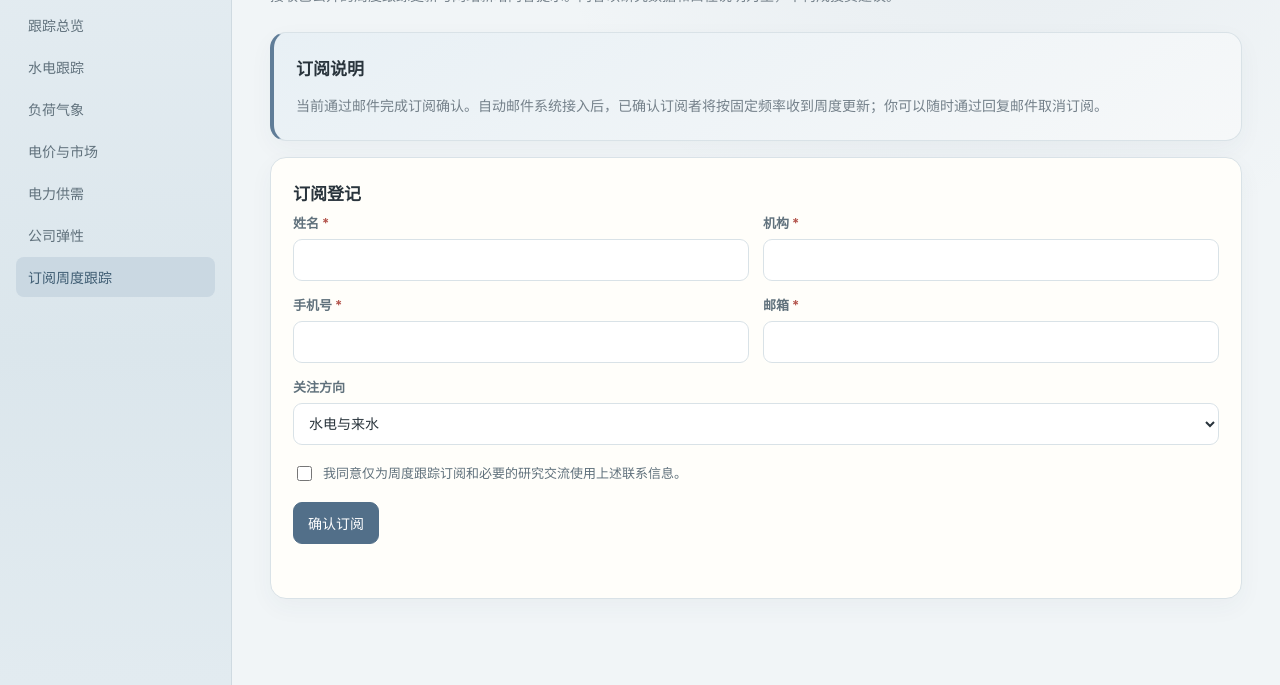
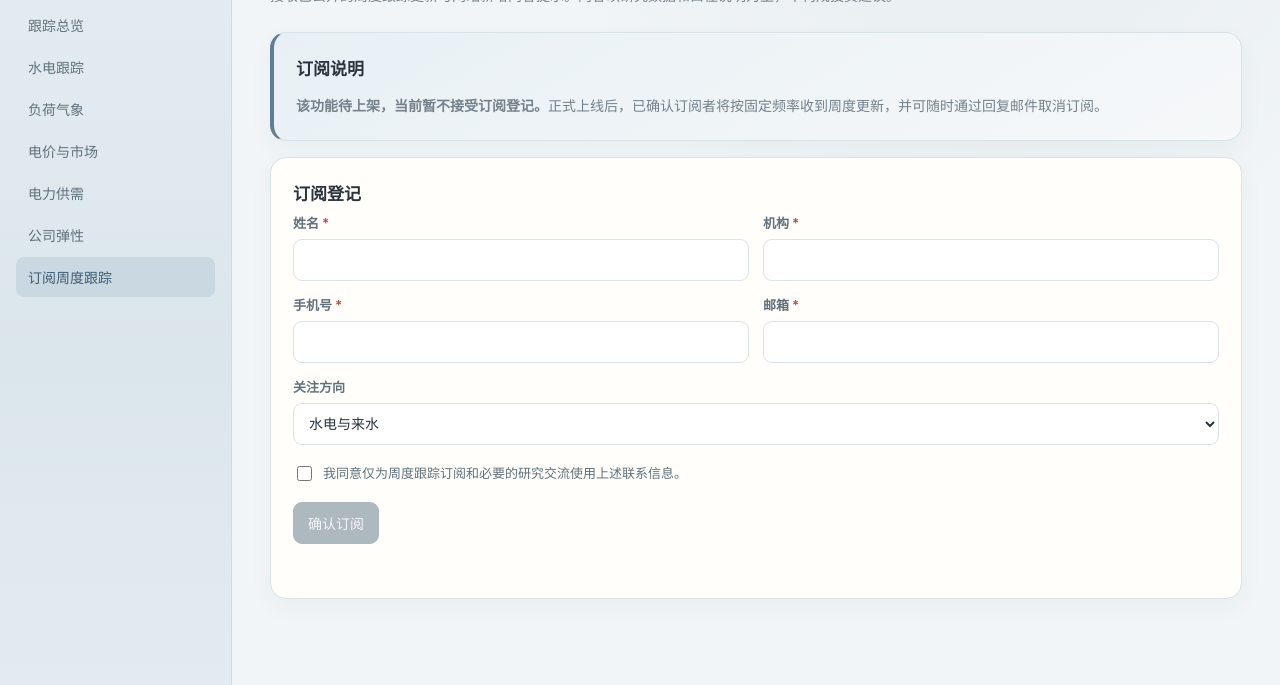
Before and after one commit to dengsiping97-lab/power-data-workbench, a website: page subscribe.html in a window 1280 px wide. Shown: the part 115-800 px from the top of the page. Drawn offline with Linux system fonts and the light colour scheme.

Commit message:
feat: mark subscription as coming soon

```diff
--- a/assets/engagement.css
+++ b/assets/engagement.css
@@ -84,6 +84,7 @@ h1 { margin: 0; font-size: clamp(27px, 2.3vw, 38px); letter-spacing: -.035em; li
 .eng-consent input { width: 15px; height: 15px; margin-top: 3px; accent-color: #526f89; }
 .eng-submit { min-height: 40px; margin-top: 18px; padding: 10px 14px; border: 1px solid #526f89; border-radius: 9px; color: #fff; background: #526f89; font: inherit; font-size: 14px; cursor: pointer; }
 .eng-submit:hover { border-color: #3f5d73; background: #3f5d73; }
+.eng-submit:disabled, .eng-submit:disabled:hover { border-color: #aeb8bf; color: #f5f7f8; background: #aeb8bf; cursor: not-allowed; }
 .eng-status { min-height: 20px; margin: 12px 0 0; color: var(--ink-500); font-size: 13px; line-height: 1.55; }
 .eng-link { color: var(--accent); text-decoration: none; font-weight: 700; }
 
--- a/subscribe.html
+++ b/subscribe.html
@@ -27,7 +27,7 @@
       <p class="eng-subtitle">接收已公开的周度跟踪更新与网站新增内容提示。内容以研究数据和口径说明为主，不构成投资建议。</p>
       <section class="eng-card eng-note">
         <h2>订阅说明</h2>
-        <p>当前通过邮件完成订阅确认。自动邮件系统接入后，已确认订阅者将按固定频率收到周度更新；你可以随时通过回复邮件取消订阅。</p>
+        <p><strong>该功能待上架，当前暂不接受订阅登记。</strong>正式上线后，已确认订阅者将按固定频率收到周度更新，并可随时通过回复邮件取消订阅。</p>
       </section>
       <section class="eng-card">
         <h2>订阅登记</h2>
@@ -40,7 +40,7 @@
             <div class="eng-field full"><label for="subscribe-focus">关注方向</label><select id="subscribe-focus" name="focus" data-label="关注方向"><option>水电与来水</option><option>电价与市场</option><option>电力供需</option><option>公司经营数据</option><option>其他</option></select></div>
           </div>
           <label class="eng-consent"><input type="checkbox" required>我同意仅为周度跟踪订阅和必要的研究交流使用上述联系信息。</label>
-          <button class="eng-submit" type="submit">确认订阅</button>
+          <button class="eng-submit" type="submit" disabled>确认订阅</button>
           <p id="form-status" class="eng-status" aria-live="polite"></p>
         </form>
       </section>
```
